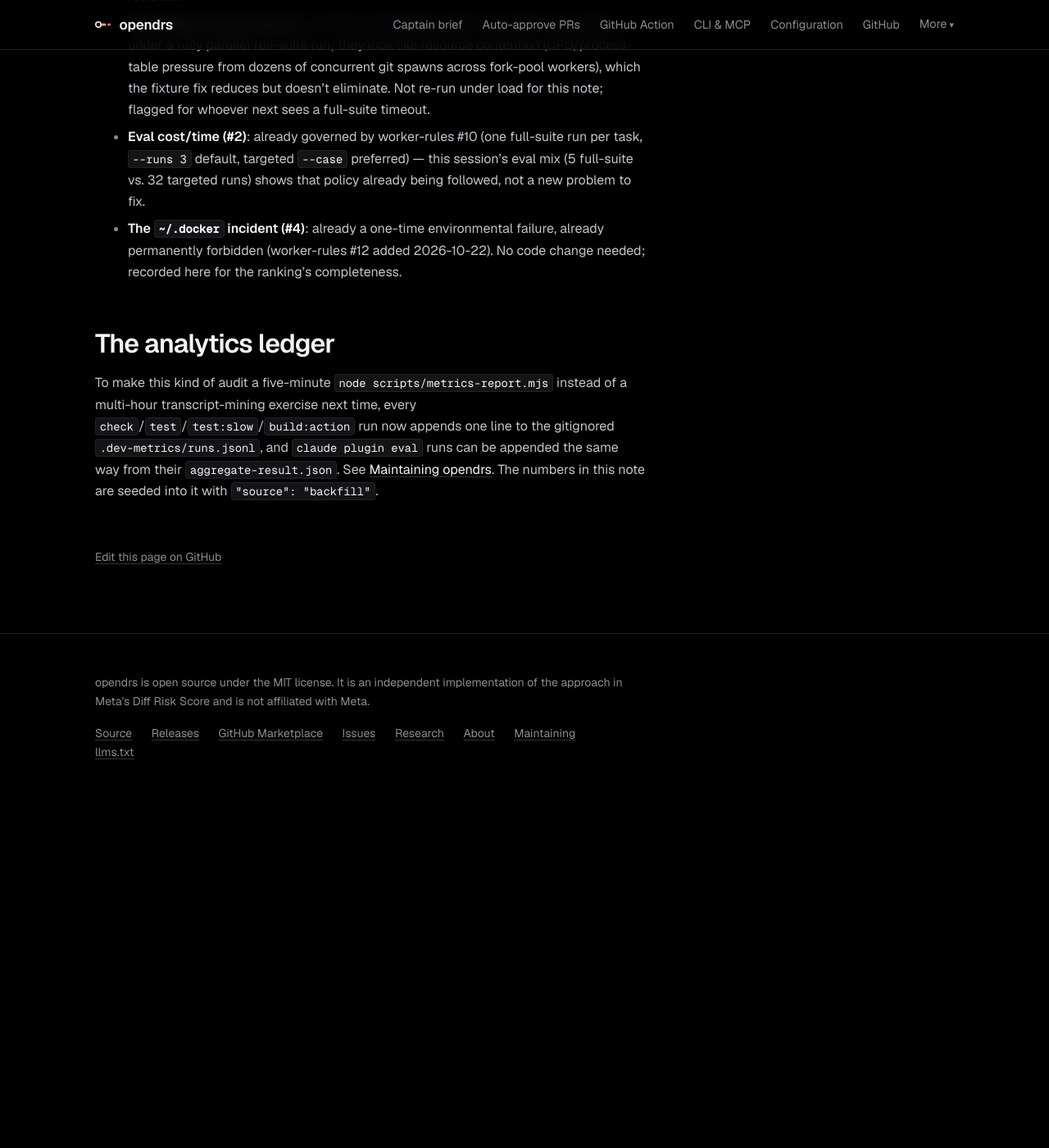
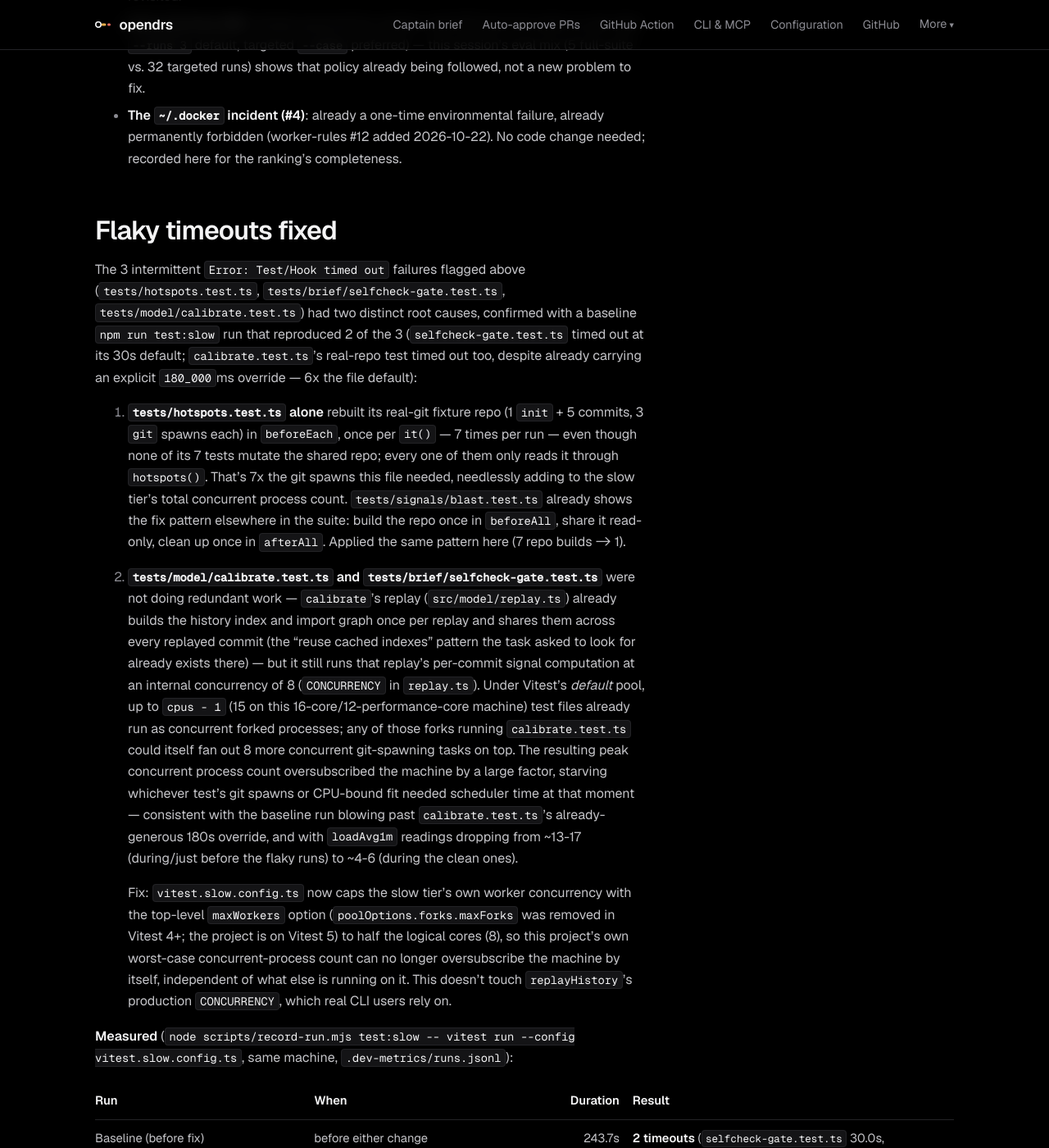
Before and after one commit to actions-marketplace-validations/error-path_opendrs, a Jekyll site: the page built from docs/research/2026-10-22-dev-loop-time-sinks.md, in a window 1280 px wide and 1400 px high, scrolled down 3300 px. Shown: the whole window at 82% size. Built offline with Jekyll 4.4.1, drawn with Linux system fonts in a browser that asks for light colours; before the commit the page ends 4277 px from its top, so only the background shows below that; some of the changed text lies outside the part shown.

Commit message:
fix(tests): eliminate flaky timeouts in the slow tier
Root causes of the 3 intermittent "Test/Hook timed out" failures under
`npm run test:slow` (tests/hotspots.test.ts, tests/brief/selfcheck-gate.test.ts,
tests/model/calibrate.test.ts):

- tests/hotspots.test.ts rebuilt its real-git fixture repo in beforeEach (7x per
  run) even though none of its tests mutate it. Moved to beforeAll/afterAll,
  matching the shared-fixture pattern tests/signals/blast.test.ts already uses.
- The slow tier's default fork-pool concurrency (up to cpus-1 forks, each able to
  fan out replayHistory's internal 8-way concurrency further) oversubscribed the
  machine, starving scheduler time under contention -- reproduced by a baseline
  run where calibrate.test.ts timed out past its own explicit 180s override.
  Capped via the top-level `maxWorkers` option (poolOptions.forks.maxForks was
  removed in Vitest 4+) to half the logical cores.

Measured: 3 consecutive `npm run test:slow` runs (226.4s/239.6s/238.0s) plus one
`npm run check` (245.7s), all 0 timeouts, vs. a baseline run with 2 timeouts.
Numbers and root-cause detail recorded in
docs/research/2026-10-22-dev-loop-time-sinks.md, "Flaky timeouts fixed".

Co-Authored-By: Claude Sonnet 5 <noreply@anthropic.com>

```diff
--- a/docs/research/2026-10-22-dev-loop-time-sinks.md
+++ b/docs/research/2026-10-22-dev-loop-time-sinks.md
@@ -92,17 +92,62 @@ change — nothing that ran in CI stops running in CI. The split only changes wh
   are there, but replacing them means either batching (`git commit -a` still needs a prior `add`
   for new files) or reading `.git/` state directly (risked correctness on detached HEAD / packed
   refs). Left as the next candidate if test suite time is revisited.
-- **The 3 flaky timeout failures**: reproduced identically before and after this change under a
-  fully parallel full-suite run; they look like resource contention (CPU/process-table pressure
-  from dozens of concurrent git spawns across fork-pool workers), which the fixture fix reduces but
-  doesn't eliminate. Not re-run under load for this note; flagged for whoever next sees a full-suite
-  timeout.
 - **Eval cost/time (#2)**: already governed by worker-rules #10 (one full-suite run per task,
   `--runs 3` default, targeted `--case` preferred) — this session's eval mix (5 full-suite vs. 32
   targeted runs) shows that policy already being followed, not a new problem to fix.
 - **The `~/.docker` incident (#4)**: already a one-time environmental failure, already permanently
   forbidden (worker-rules #12 added 2026-10-22). No code change needed; recorded here for the
   ranking's completeness.
+
+## Flaky timeouts fixed
+
+The 3 intermittent `Error: Test/Hook timed out` failures flagged above (`tests/hotspots.test.ts`,
+`tests/brief/selfcheck-gate.test.ts`, `tests/model/calibrate.test.ts`) had two distinct root causes,
+confirmed with a baseline `npm run test:slow` run that reproduced 2 of the 3 (`selfcheck-gate.test.ts`
+timed out at its 30s default; `calibrate.test.ts`'s real-repo test timed out too, despite already
+carrying an explicit `180_000`ms override — 6x the file default):
+
+1. **`tests/hotspots.test.ts` alone** rebuilt its real-git fixture repo (1 `init` + 5 commits, 3 `git`
+   spawns each) in `beforeEach`, once per `it()` — 7 times per run — even though none of its 7 tests
+   mutate the shared repo; every one of them only reads it through `hotspots()`. That's 7x the git
+   spawns this file needed, needlessly adding to the slow tier's total concurrent process count.
+   `tests/signals/blast.test.ts` already shows the fix pattern elsewhere in the suite: build the
+   repo once in `beforeAll`, share it read-only, clean up once in `afterAll`. Applied the same
+   pattern here (7 repo builds -> 1).
+2. **`tests/model/calibrate.test.ts` and `tests/brief/selfcheck-gate.test.ts`** were not doing
+   redundant work — `calibrate`'s replay (`src/model/replay.ts`) already builds the history index and
+   import graph once per replay and shares them across every replayed commit (the "reuse cached
+   indexes" pattern the task asked to look for already exists there) — but it still runs that replay's
+   per-commit signal computation at an internal concurrency of 8 (`CONCURRENCY` in `replay.ts`). Under
+   Vitest's *default* pool, up to `cpus - 1` (15 on this 16-core/12-performance-core machine) test
+   files already run as concurrent forked processes; any of those forks running `calibrate.test.ts`
+   could itself fan out 8 more concurrent git-spawning tasks on top. The resulting peak concurrent
+   process count oversubscribed the machine by a large factor, starving whichever test's git spawns
+   or CPU-bound fit needed scheduler time at that moment — consistent with the baseline run blowing
+   past `calibrate.test.ts`'s already-generous 180s override, and with `loadAvg1m` readings dropping
+   from ~13-17 (during/just before the flaky runs) to ~4-6 (during the clean ones).
+
+   Fix: `vitest.slow.config.ts` now caps the slow tier's own worker concurrency with the top-level
+   `maxWorkers` option (`poolOptions.forks.maxForks` was removed in Vitest 4+; the project is on
+   Vitest 5) to half the logical cores (8), so this project's own worst-case concurrent-process count
+   can no longer oversubscribe the machine by itself, independent of what else is running on it. This
+   doesn't touch `replayHistory`'s production `CONCURRENCY`, which real CLI users rely on.
+
+**Measured** (`node scripts/record-run.mjs test:slow -- vitest run --config vitest.slow.config.ts`,
+same machine, `.dev-metrics/runs.jsonl`):
+
+| Run | When | Duration | Result |
+|---|---|---:|---|
+| Baseline (before fix) | before either change | 243.7s | **2 timeouts** (`selfcheck-gate.test.ts` 30.0s, `calibrate.test.ts` 180.1s) |
+| After `hotspots.test.ts` fix only | before the `maxWorkers` cap | 227.6s | **1 timeout** (`selfcheck-gate.test.ts` 30.0s) |
+| After both fixes, run 1/3 | proof run | 226.4s | 0 timeouts, 537 passed / 1 skipped |
+| After both fixes, run 2/3 | proof run | 239.6s | 0 timeouts, 537 passed / 1 skipped |
+| After both fixes, run 3/3 | proof run | 238.0s | 0 timeouts, 537 passed / 1 skipped |
+| `npm run check` (typecheck + test + test:slow) | proof run | 245.7s total (8.3s test + 236.1s test:slow) | 0 timeouts, 1040+537 passed / 1 skipped |
+
+Capping concurrency cost essentially nothing here (226-240s after vs. 227-244s before): the slow
+tier was never wall-clock-bound by having 15 forks instead of 8, just made flaky by the spikes 15
+forks (each able to fan out further) could produce.
 
 ## The analytics ledger
 
```
Also changed, not shown: tests/hotspots.test.ts (+6 -3 lines), vitest.slow.config.ts (+16 -1 lines).
